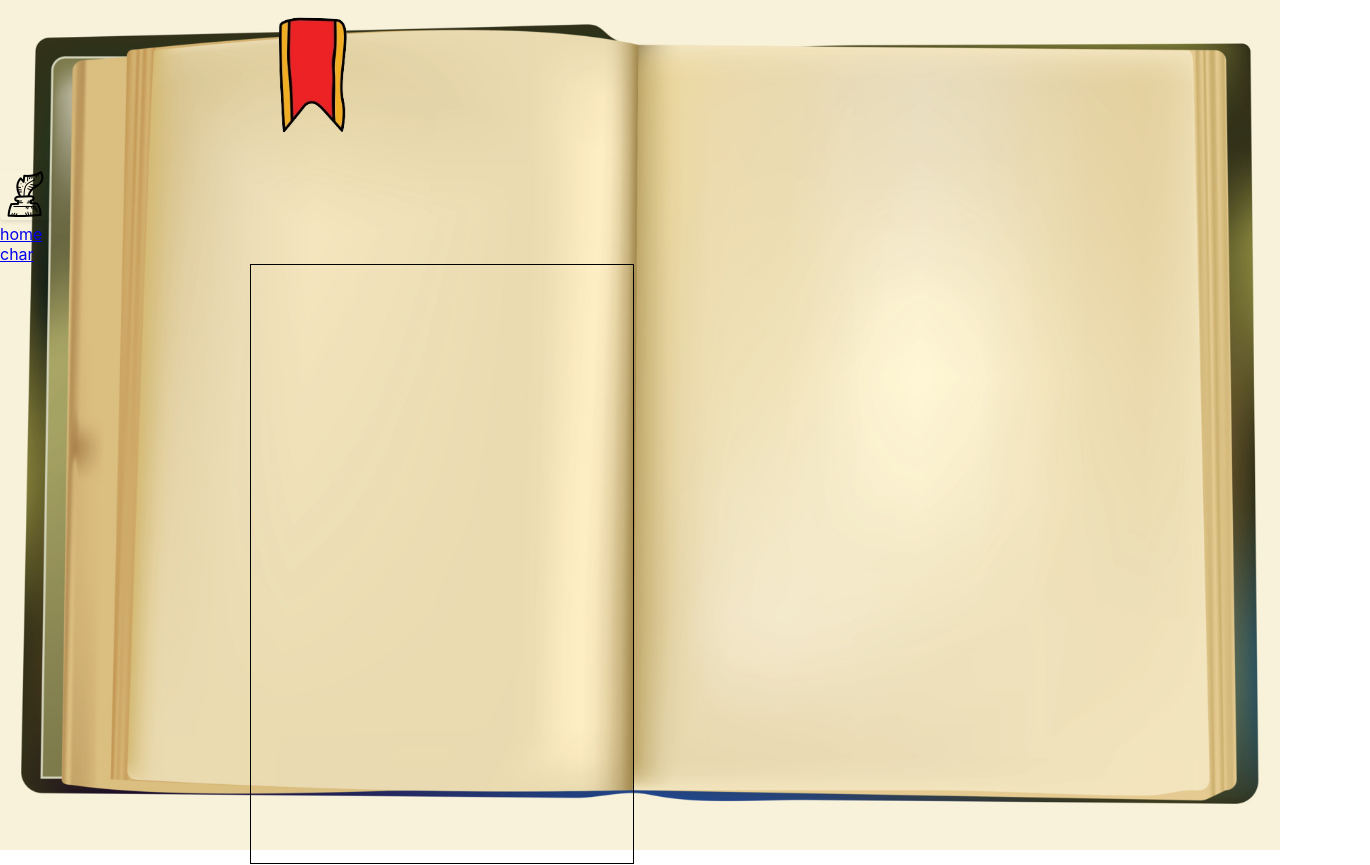
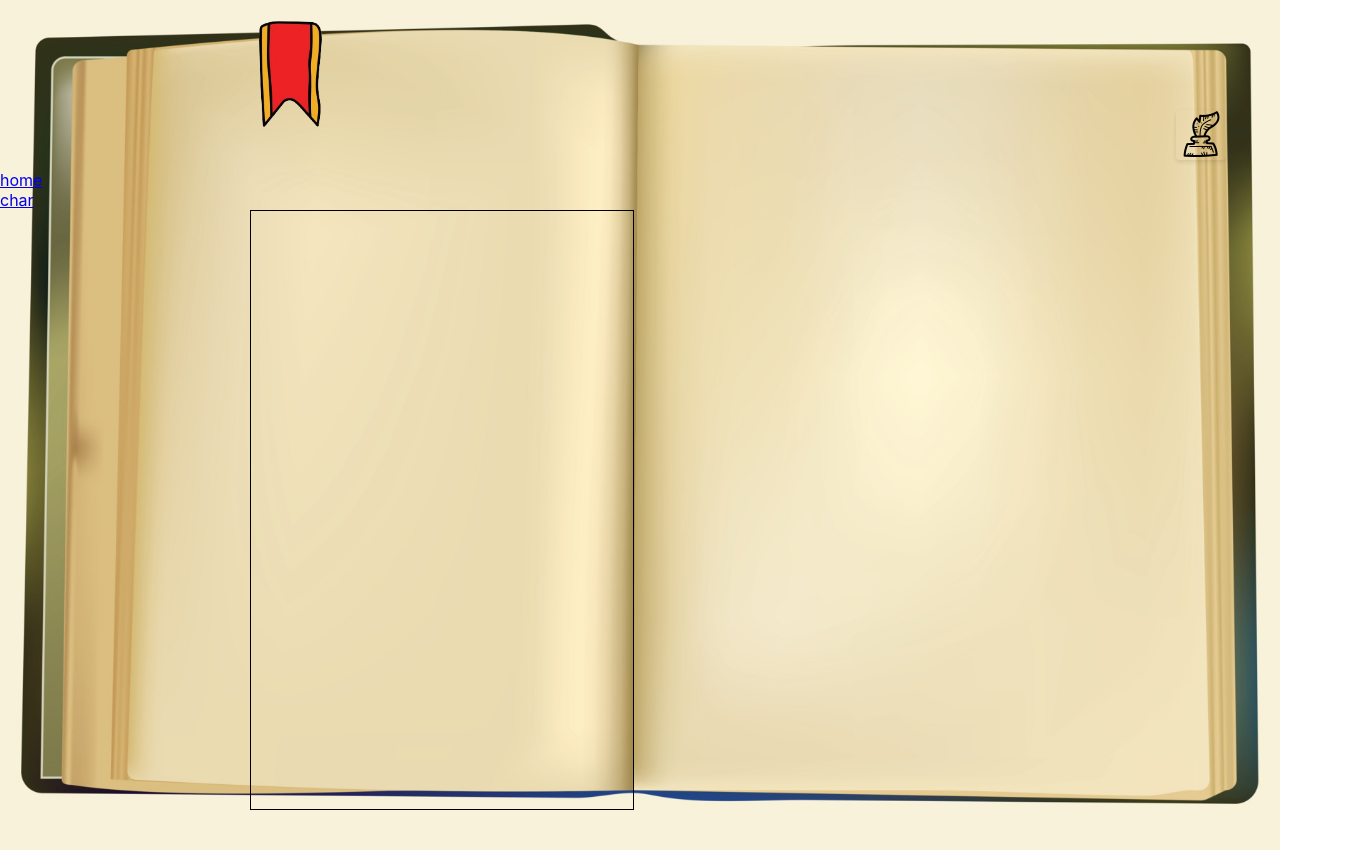
Before and after one commit to Maiquey/DnDiaries, a React (Create React App) app: page / in a window 1280 px wide. Shown: the top 865 px of the page, 1370 px wide, since content can reach past the window. Built offline with nearby package versions, Linux system fonts and the light colour scheme.

Commit message:
made bookmark and inkpot button using vh instead of px

```diff
--- a/src/HomeScreen/HomeScreen.css
+++ b/src/HomeScreen/HomeScreen.css
@@ -7,19 +7,30 @@
 
 .bookmark {
     position: relative;
-    top: -30px; /* Adjust this value as needed to move the button up */
     background-size: cover;
     background-repeat: no-repeat;
     background-position: center;
     background-color: transparent;
     border: none;
-    width: 120px;
-    height: 130px;
     cursor: pointer;
-    margin-right: 1000px;
-    margin-left: 250px;
-    margin-top: -10px;
+    top: -4.5vh;
+    width: 12vh;
+    height: 15vh;
+    margin-left: 30vh;
+    margin-right: 105vh;
 }
+
+.newEntryButton {
+    background-size: cover;
+    background-repeat: no-repeat;
+    background-position: center;
+    background-color: transparent;
+    border: none;
+    width: 2vh;
+    height: 2vh;
+    cursor: pointer;
+}
+
 .bookmark:hover {
     background-color: transparent; /* Keeps the background color unchanged */
     border-color: transparent; /* Removes any border highlight */
@@ -57,16 +68,6 @@
     width: 100%; /* Makes child elements take full width of the container, adjust as necessary */
 }
 
-.newEntryButton {
-    background-size: cover;
-    background-repeat: no-repeat;
-    background-position: center;
-    background-color: transparent;
-    border: none;
-    width: 60px;
-    height: 60px;
-    cursor: pointer;
-}
 
 .character-form {
     display: flex;
```
